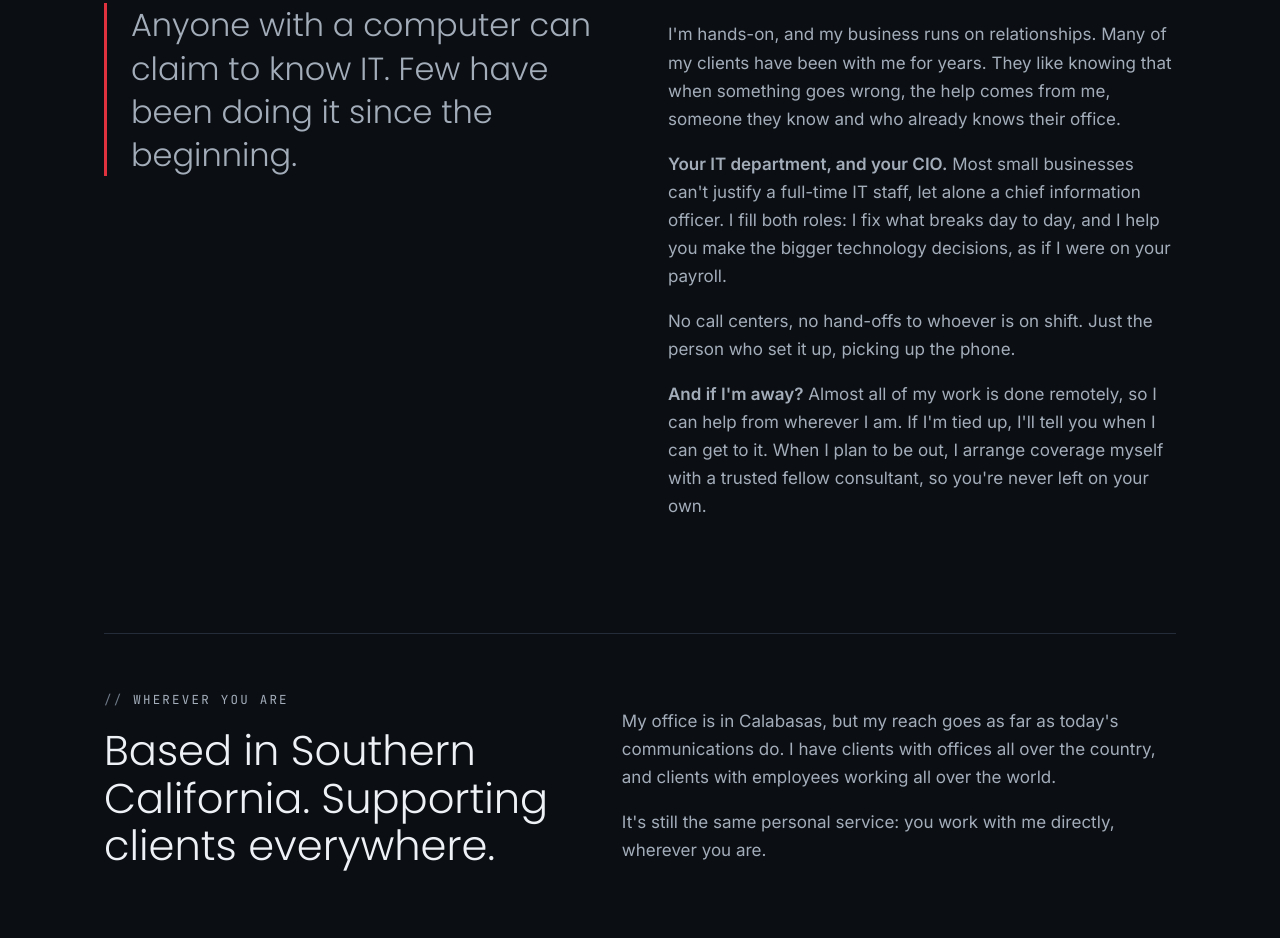
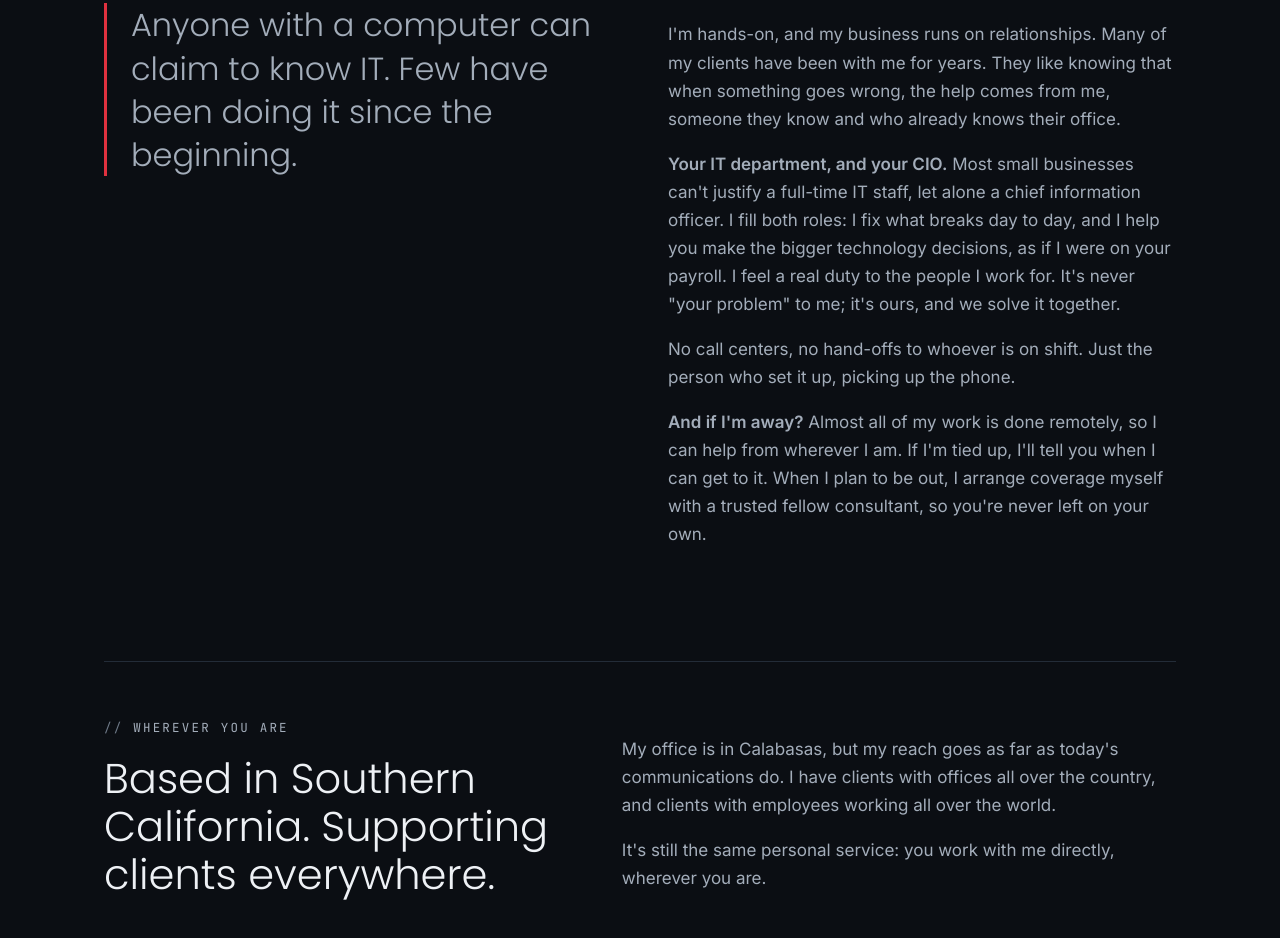
Before and after one commit to tomshubert/tomshubert-com, a plain HTML site: page index.html in a window 1280 px wide. Shown: the part 930-1868 px from the top of the page. Drawn offline with Linux system fonts and the light colour scheme.

Commit message:
Home: Tom's 'we, not them' duty to clients
Co-Authored-By: Claude Opus 5.5 <noreply@anthropic.com>
Claude-Session: https://claude.ai/code/session_01WW95L2WJD4jhTqMTzwgRe5

```diff
--- a/index.html
+++ b/index.html
@@ -61,7 +61,7 @@
     <p class="quote">Anyone with a computer can claim to know IT. Few have been doing it since the beginning.</p>
     <div>
       <p>I'm hands-on, and my business runs on relationships. Many of my clients have been with me for years. They like knowing that when something goes wrong, the help comes from me, someone they know and who already knows their office.</p>
-      <p><b>Your IT department, and your CIO.</b> Most small businesses can't justify a full-time IT staff, let alone a chief information officer. I fill both roles: I fix what breaks day to day, and I help you make the bigger technology decisions, as if I were on your payroll.</p>
+      <p><b>Your IT department, and your CIO.</b> Most small businesses can't justify a full-time IT staff, let alone a chief information officer. I fill both roles: I fix what breaks day to day, and I help you make the bigger technology decisions, as if I were on your payroll. I feel a real duty to the people I work for. It's never "your problem" to me; it's ours, and we solve it together.</p>
       <p>No call centers, no hand-offs to whoever is on shift. Just the person who set it up, picking up the phone.</p>
       <p><b>And if I'm away?</b> Almost all of my work is done remotely, so I can help from wherever I am. If I'm tied up, I'll tell you when I can get to it. When I plan to be out, I arrange coverage myself with a trusted fellow consultant, so you're never left on your own.</p>
     </div>
```
Also changed, not shown: src/personal.html (+1 -1 lines).
